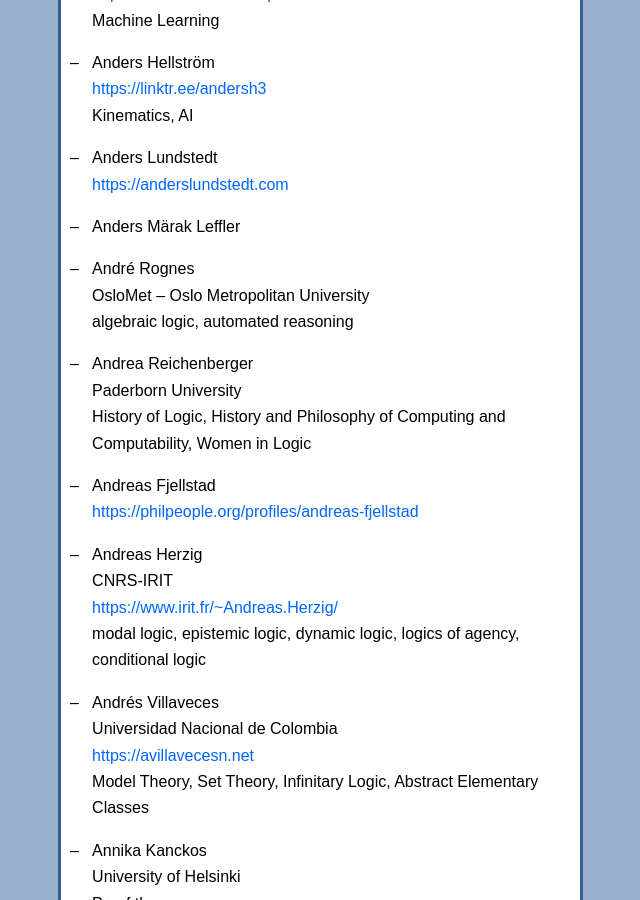
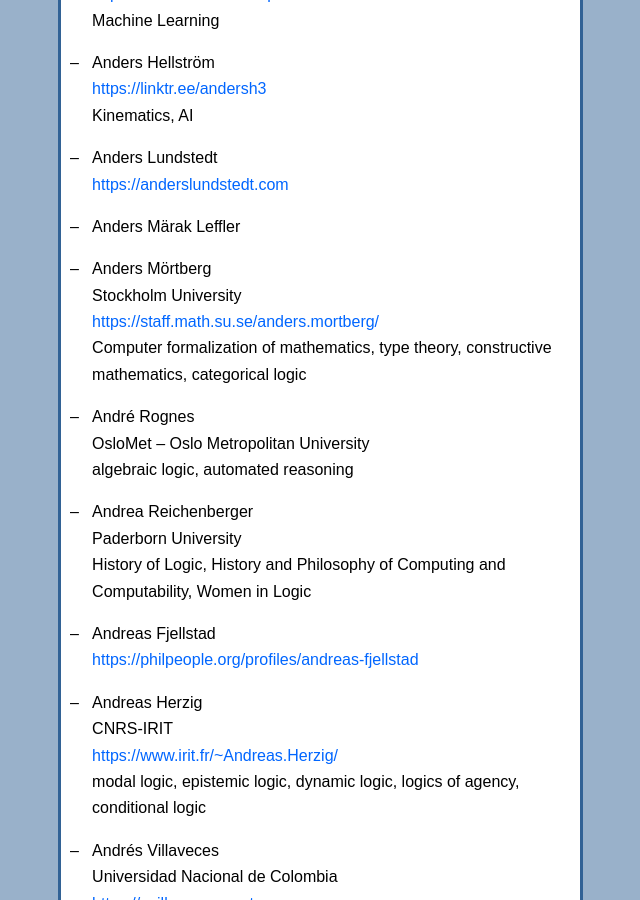
Before and after one commit to scandinavianlogic/scandinavianlogic.github.io, a Jekyll site: the page built from members.md, in a window 1280 px wide and 900 px high, scrolled down 1418 px. Shown: the whole window, without its empty margins (453-1093 px from the left). Built offline with Jekyll 4.4.1, drawn with Linux system fonts in a browser that asks for light colours.

Commit message:
new member

```diff
--- a/members.md
+++ b/members.md
@@ -56,6 +56,11 @@ membership.
   <https://anderslundstedt.com>
 
 - Anders Märak Leffler
+
+- Anders Mörtberg
+  Stockholm University
+  <https://staff.math.su.se/anders.mortberg/>
+  Computer formalization of mathematics, type theory, constructive mathematics, categorical logic
 
 - André Rognes
   OsloMet – Oslo Metropolitan University
```
